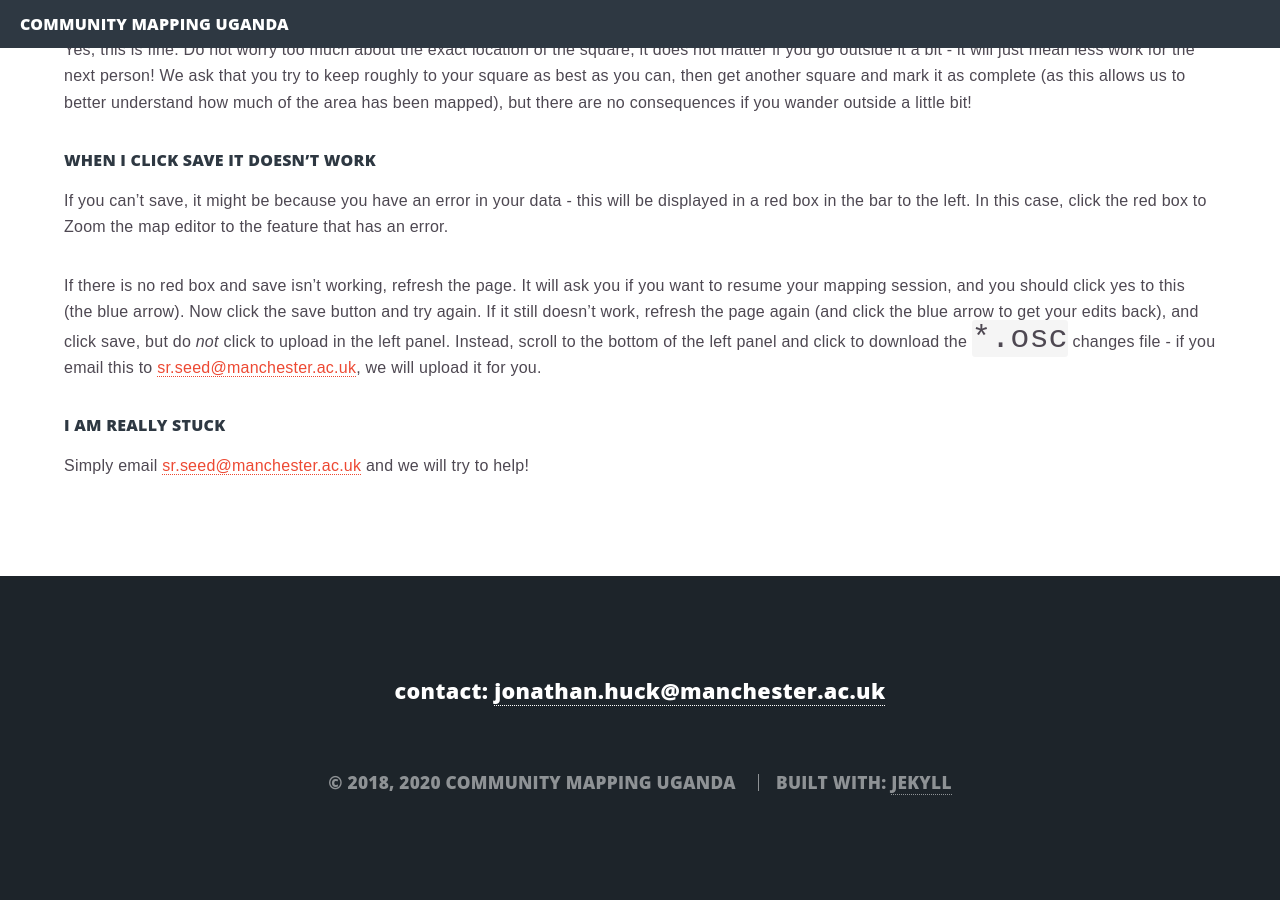
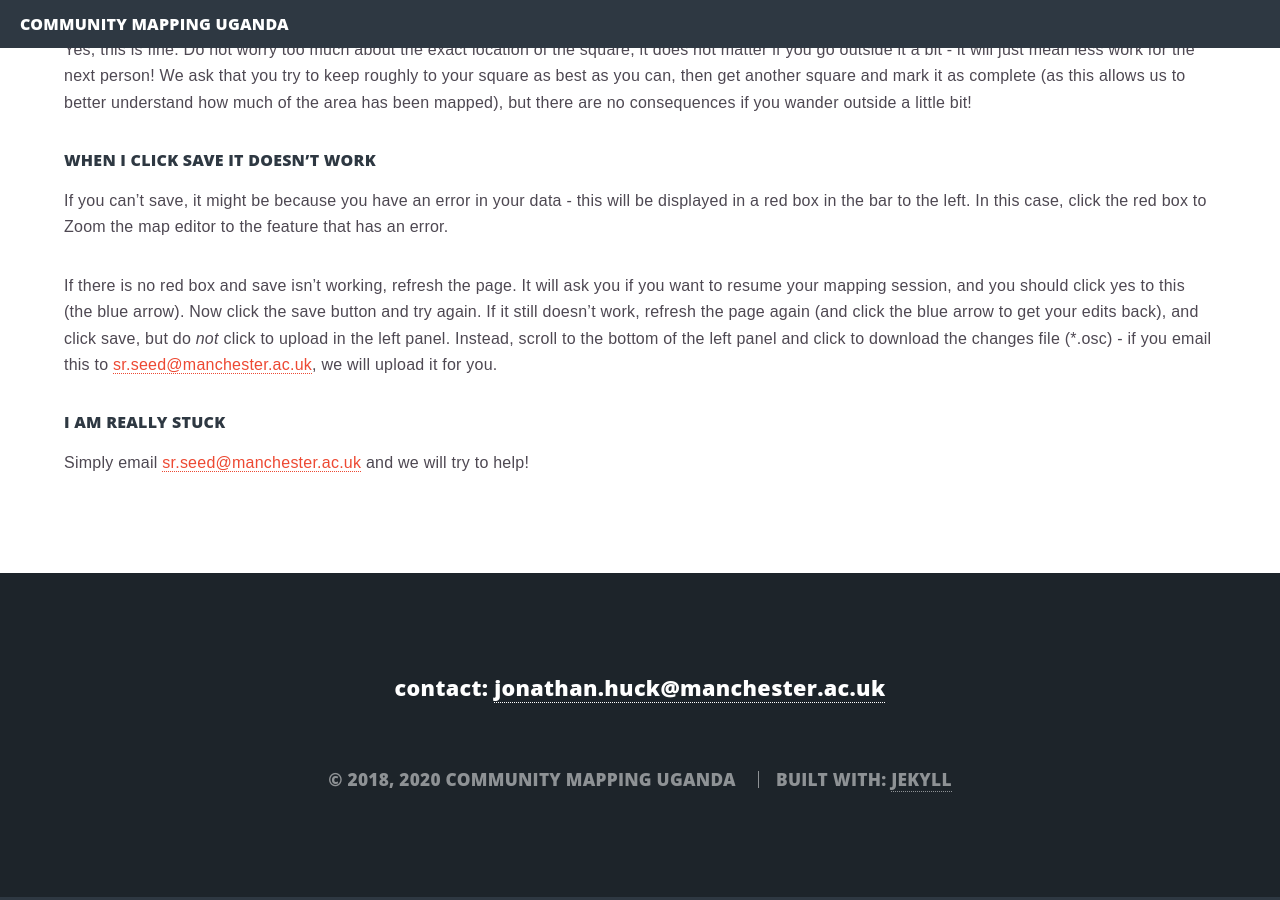
Before and after one commit to jonnyhuck/huckathon.org, a Jekyll site: the page built from faq.md, in a window 1280 px wide and 900 px high, scrolled down 2398 px. Built offline with Jekyll 4.4.1, drawn with Linux system fonts in a browser that asks for light colours.

Commit message:
formatting

```diff
--- a/faq.md
+++ b/faq.md
@@ -71,7 +71,7 @@ Yes, this is fine. Do not worry too much about the exact location of the square,
 
 If you can't save, it might be because you have an error in your data - this will be displayed in a red box in the bar to the left. In this case, click the red box to Zoom the map editor to the feature that has an error.
 
-If there is no red box and save isn't working, refresh the page. It will ask you if you want to resume your mapping session, and you should click yes to this (the blue arrow). Now click the save button and try again. If it still doesn't work, refresh the page again (and click the blue arrow to get your edits back), and click save, but do *not* click to upload in the left panel. Instead, scroll to the bottom of the left panel and click to download the `*.osc` changes file - if you email this to <span id='zoomMsg'></span>, we will upload it for you.
+If there is no red box and save isn't working, refresh the page. It will ask you if you want to resume your mapping session, and you should click yes to this (the blue arrow). Now click the save button and try again. If it still doesn't work, refresh the page again (and click the blue arrow to get your edits back), and click save, but do *not* click to upload in the left panel. Instead, scroll to the bottom of the left panel and click to download the changes file (*.osc) - if you email this to <span id='zoomMsg'></span>, we will upload it for you.
 <script>document.getElementById('zoomMsg').innerHTML = Tea.decrypt("8KROz/NSb7KWOb+Y7onNvTbwI4yK4EU6pyqY9GflodEN10U2PpH8nvxEFzyBwWcUl6APxVd1zht1CNiaLbfqCSkCewQ=", "huckathon");</script>
 
 #### I am really stuck
```
